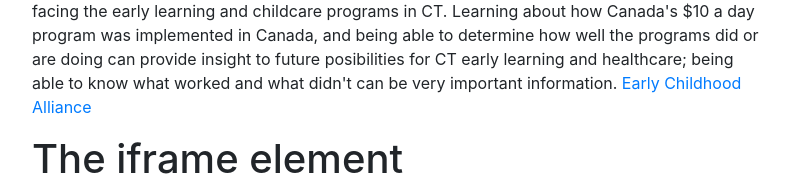
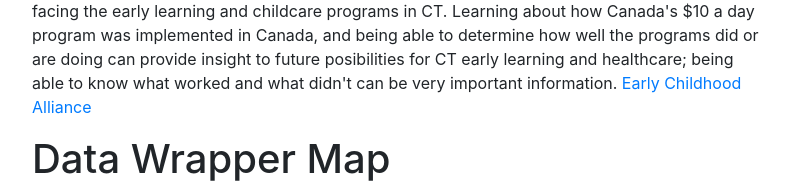
Before and after one commit to Looccah/luca-quiz10, a plain HTML site: page index.html in a window 1280 px wide. Shown: the part 1020-1209 px from the top of the page, without its empty margins (243-1033 px from the left). Drawn offline with nearby package versions, Linux system fonts and the light colour scheme; grey boxes are pictures that could not be loaded.

Commit message:
Update index.html

```diff
--- a/index.html
+++ b/index.html
@@ -76,7 +76,7 @@
 <html>
 <body>
 
-<h1>The iframe element</h1>
+<h1>Data Wrapper Map</h1>
 
 <iframe title="Russo-Ukrainian Conflict: Began 2014 in Crimea, Continues To  Today" aria-label="Locator maps" id="datawrapper-chart-6ANgX" src="https://datawrapper.dwcdn.net/6ANgX/3/" scrolling="no" frameborder="0" style="width: 0; min-width: 100% !important; border: none;" height="659" data-external="1"></iframe><script type="text/javascript">!function(){"use strict";window.addEventListener("message",(function(a){if(void 0!==a.data["datawrapper-height"]){var e=document.querySelectorAll("iframe");for(var t in a.data["datawrapper-height"])for(var r=0;r<e.length;r++)if(e[r].contentWindow===a.source){var i=a.data["datawrapper-height"][t]+"px";e[r].style.height=i}}}))}();
 </script>
```
